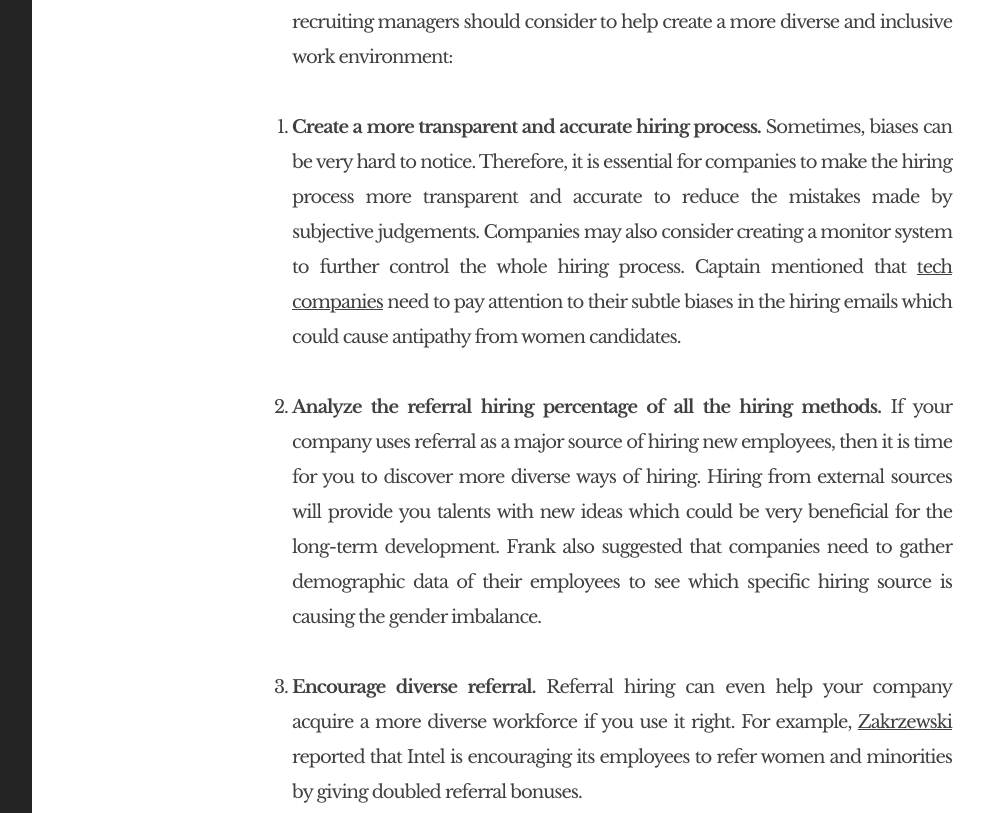
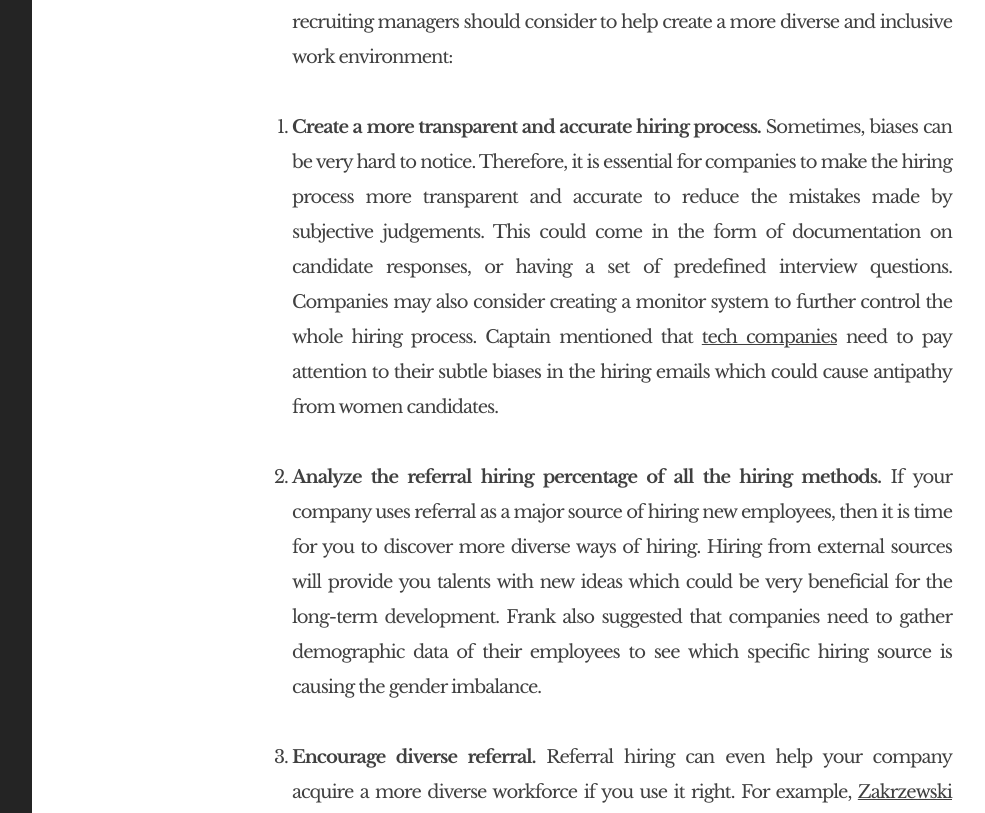
Before and after one commit to yutianlin/workbc-blog, a plain HTML site: page postII.html in a window 1280 px wide. Shown: the part 2171-2984 px from the top of the page, without its empty margins (68-1053 px from the left). Drawn offline with nearby package versions, Linux system fonts and the light colour scheme.

Commit message:
added examples to transparent interview process

```diff
--- a/postII.html
+++ b/postII.html
@@ -130,7 +130,8 @@
                             <ol>
                               <li><b>Create a more transparent and accurate hiring process.</b> Sometimes, biases can be very hard to
                                 notice. Therefore, it is essential for companies to make the hiring process more transparent and accurate
-                                to reduce the mistakes made by subjective judgements. Companies may also consider creating a monitor
+                                to reduce the mistakes made by subjective judgements. This could come in the form of documentation on candidate responses,
+                                or having a set of predefined interview questions. Companies may also consider creating a monitor
                                 system to further control the whole hiring process. Captain mentioned that <a target="_blank"
                                 href="https://hbr.org/2018/03/how-to-use-employee-referrals-without-giving-up-workplace-diversity"><u>tech companies</u></a> need to pay
                                 attention to their subtle biases in the hiring emails which could cause antipathy from women candidates.</li>
```
